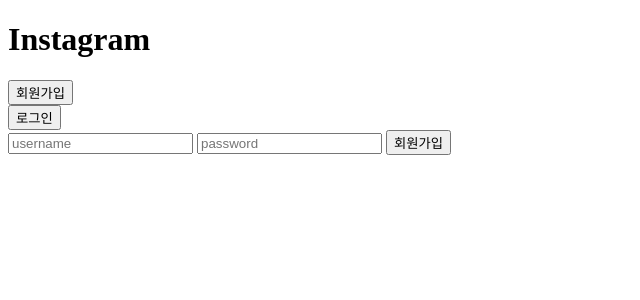
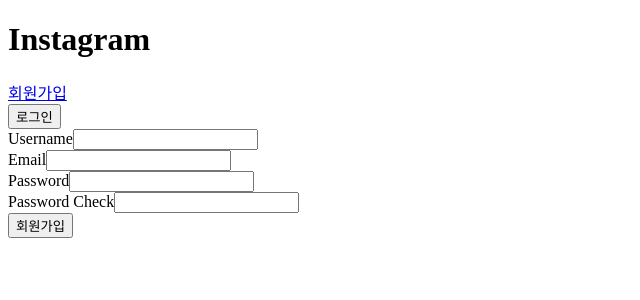
Before and after one commit to HiFaMi/Django-instagram, a Django app: page /members/signup/ in a window 1280 px wide. Shown: the top 300 px of the page, without its empty margins (0-640 px from the left). Run offline with Django 3.2, Linux system fonts and the light colour scheme.

Commit message:
Signup 구현

```diff
--- a/app/config/settings.py
+++ b/app/config/settings.py
@@ -41,6 +41,7 @@ INSTALLED_APPS = [
     'django.contrib.sessions',
     'django.contrib.messages',
     'django.contrib.staticfiles',
+    'django_extensions',
 ]
 
 MIDDLEWARE = [
--- a/app/members/views.py
+++ b/app/members/views.py
@@ -1,10 +1,14 @@
-from django.contrib.auth import authenticate
-from django.contrib.auth.models import User
+from django.contrib.auth import authenticate, get_user_model
+
 from django.contrib.auth.views import login, logout
-from django.http import HttpResponse
 from django.shortcuts import render, redirect
 
+
 from posts.views import index
+
+# User 클래스 자체를 가져올때는 get_user_model()
+# ForeignKey에 User모델을 지정할때는 settings.AUTH_USER_MODEL
+User = get_user_model()
 
 
 def login_view(request):
@@ -36,17 +40,38 @@ def logout_view(request):
 def signup_view(request):
 
     if request.method == 'POST':
+
         username = request.POST['username']
+        email = request.POST['email']
         password = request.POST['password']
 
-        user = authenticate(request, username=username, password=password)
+        context = {
+            'errors': [],
+            'username': request.POST['username'],
+            'email': request.POST['email'],
+        }
 
-        if user is not None:
-            return redirect('members:signup')
+        if User.objects.filter(username=username).exists():
+
+            context['errors'].append('유저가 이미 존재함')
+
+            if request.POST['password'] != request.POST['password_check']:
+                context['errors'].append('비밀번호가 다릅니다.')
+
+            return render(request, 'members/signup.html', context)
+
         else:
-            create_user = User.objects.create_user(username=username, password=password)
-            create_user.save()
-            login(request, user)
-            return redirect('posts:post-list')
-    else:
-        return render(request, 'members/signup.html')
+
+            if request.POST['password'] != request.POST['password_check']:
+                context['errors'].append('비밀번호가 다릅니다.')
+                return render(request, 'members/signup.html', context)
+
+            else:
+
+                user = authenticate(request, username=username, email=email, password=password)
+                create_user = User.objects.create_user(username=username, email=email, password=password)
+                create_user.save()
+                login(request, user)
+                return redirect('posts:post-list')
+
+    return render(request, 'members/signup.html')
--- a/app/templates/members/signup.html
+++ b/app/templates/members/signup.html
@@ -1,9 +1,20 @@
 {% extends 'posts/basic.html' %}
 {% block content %}
+    {% if errors %}
+
+    <ui>
+        {% for error in errors %}
+        <li>{{error}}</li>
+        {% endfor %}
+    </ui>
+    {% endif %}
     <form action="" method="POST">
         {% csrf_token %}
-        <input type="text" name="username" placeholder="username">
-        <input type="password" name="password" placeholder="password">
+        <div><label>Username<input type="text" name="username" value="{{username}}"></label></div>
+        <div><label>Email<input type="email" name="email" value="{{email}}"></label></div>
+        <div><label>Password<input type="password" name="password" ></label></div>
+        <div><label>Password Check<input type="password" name="password_check" ></label></div>
         <button type="submit">회원가입</button>
     </form>
+
 {% endblock %}
--- a/app/templates/posts/basic.html
+++ b/app/templates/posts/basic.html
@@ -10,8 +10,7 @@
 <body>
     <h1>Instagram</h1>
     <div>
-        <form action="{% url 'members:signup' %}">
-            <button type="submit">회원가입</button>
+        <a href="{% url 'members:signup' %}">회원가입</a>
         </form>
         {% if user.is_authenticated %}
             <form action="{% url 'members:logout' %}" method="POST">
```
Also changed, not shown: 2 other files.
